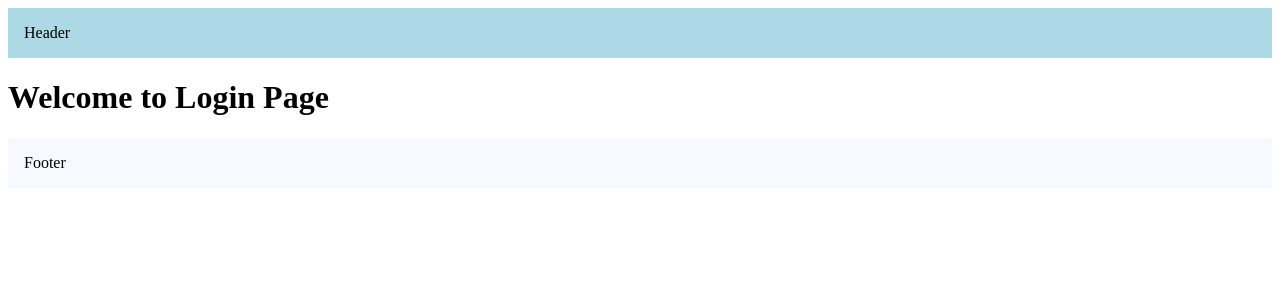
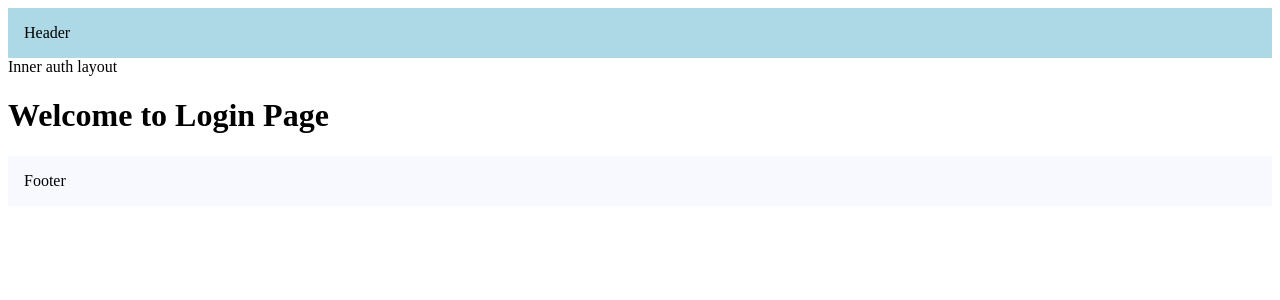
Before and after one commit to Rajitha-Kilaru/nextjs-course, a Next.js app: page /login in a window 1280 px wide. Shown: the top 300 px of the page. Built offline with nearby package versions, Linux system fonts and the light colour scheme.

Commit message:
route-group-layout

```diff
--- /dev/null
+++ b/src/app/(auth)/(with-auth-layout)/layout.tsx
@@ -0,0 +1,12 @@
+export default function authLayout({
+    children,
+  }: {
+    children: React.ReactNode
+  }) {
+    return (
+        <>
+        Inner auth layout
+          {children}
+        </>
+    )
+  }
```
Also changed, not shown: src/app/(auth)/(with-auth-layout)/login/page.tsx (renamed from src/app/(auth)/login/page.tsx), src/app/(auth)/(with-auth-layout)/register/page.tsx (renamed from src/app/(auth)/register/page.tsx).
